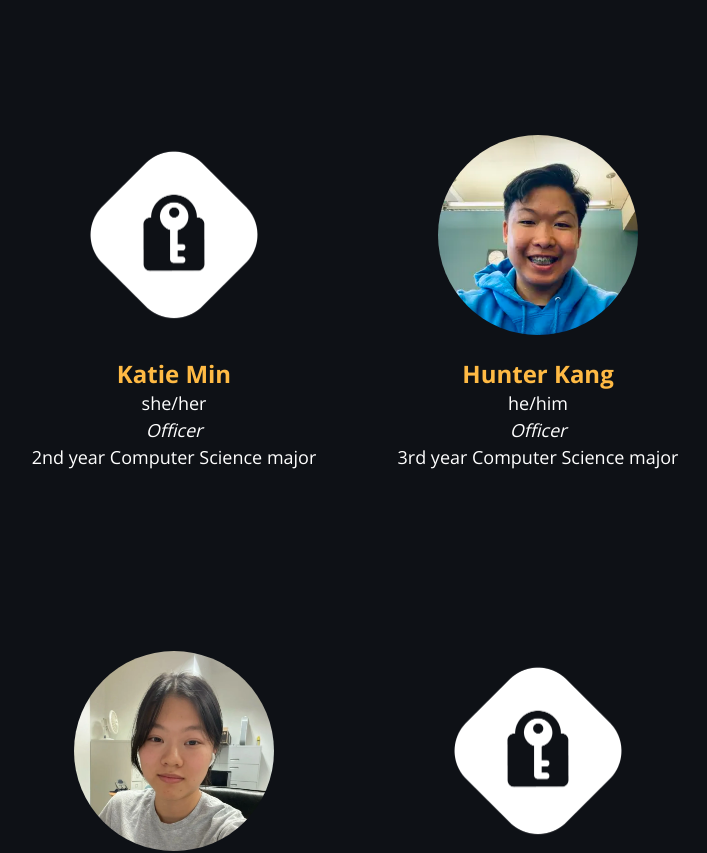
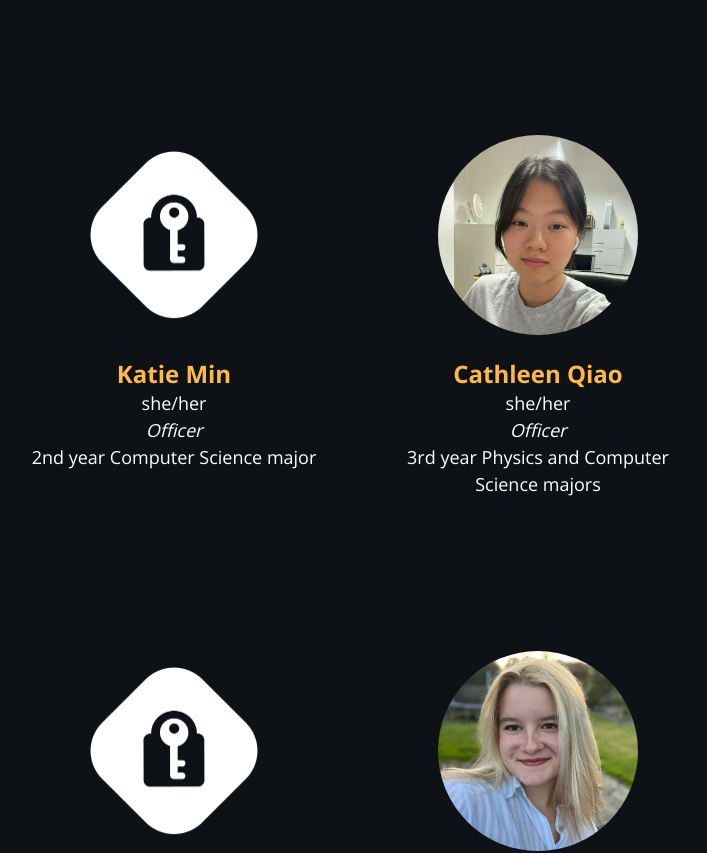
Before and after one commit to uclaacm/acmcyber.com, a Next.js app: page /members in a window 1280 px wide. Shown: the part 2160-3013 px from the top of the page, without its empty margins (284-991 px from the left). Built offline with nearby package versions, Linux system fonts and the light colour scheme; a web font is replaced by a local one.

Commit message:
fix hunter

```diff
--- a/data/members.ts
+++ b/data/members.ts
@@ -70,13 +70,6 @@ const members: PersonInfoProps[] = [
     bio: "2nd year Computer Science major",
     pronouns: "she/her",
     photo: "",
-  },
-  {
-    name: "Hunter Kang",
-    role: "Officer",
-    bio: "3rd year Computer Science major",
-    pronouns: "he/him",
-    photo: "hunter.webp",
   },
   {
     name: "Cathleen Qiao",
@@ -197,6 +190,13 @@ const members: PersonInfoProps[] = [
     bio: "1st year Mathematics major",
     pronouns: "",
     photo: "",
+  },
+  {
+    name: "Hunter Kang",
+    role: "Cyber Academy",
+    bio: "3rd year Computer Science major",
+    pronouns: "he/him",
+    photo: "hunter.webp",
   },
   {
     name: "Amy Koski",
```
